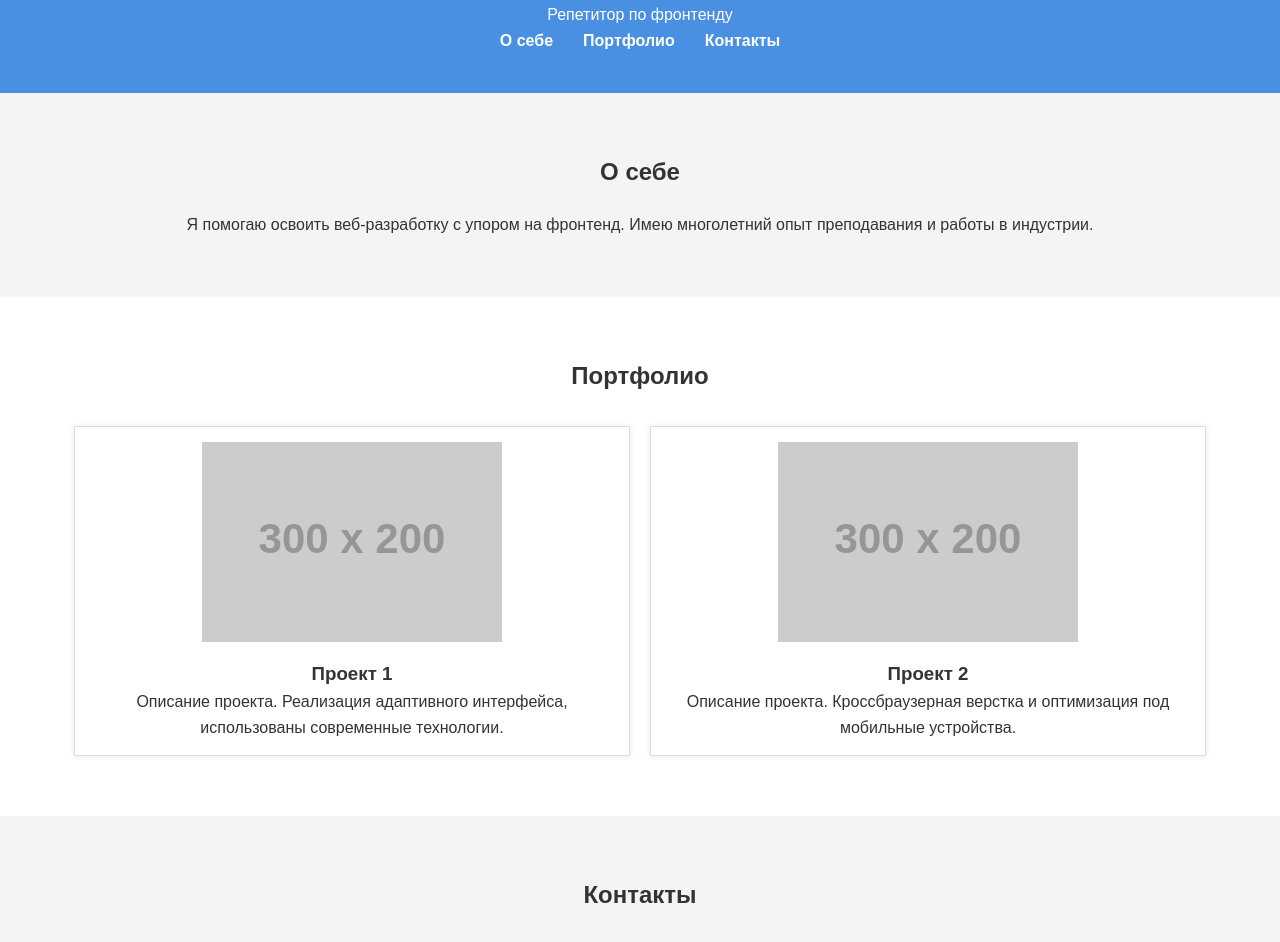
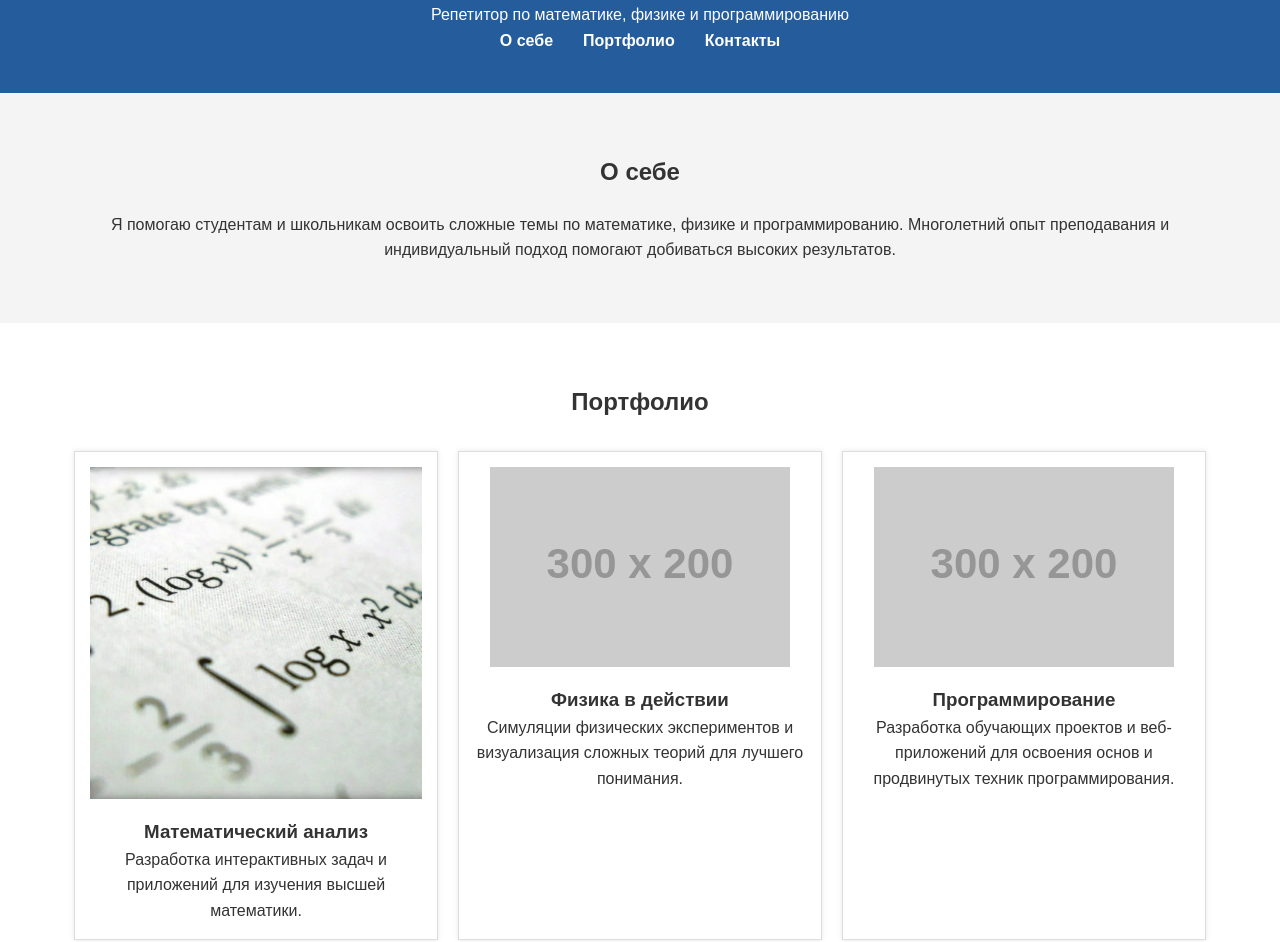
Before and after one commit to ArtZap/portfolio-site, a plain HTML site: page index.html in a window 1280 px wide. Shown: the part 99-1041 px from the top of the page. Drawn offline with Linux system fonts and the light colour scheme; placeholder pictures from the web are drawn by us.

Commit message:
add images

```diff
--- a/index.html
+++ b/index.html
@@ -3,17 +3,17 @@
   <head>
     <meta charset="UTF-8">
     <meta name="description"
-      content="Визитка репетитора по фронтенду с портфолио и формой обратной связи">
+      content="Визитка репетитора по математике, физике и программированию с портфолио и формой обратной связи">
     <meta name="viewport" content="width=device-width, initial-scale=1.0">
-    <title>Визитка репетитора</title>
+    <title>Репетитор: Математика, Физика, Программирование</title>
     <link rel="stylesheet" href="style.css">
   </head>
   <body>
     <!-- Header -->
     <header class="header">
       <div class="container">
-        <h1>Иван Иванов</h1>
-        <p>Репетитор по фронтенду</p>
+        <h1>Алексей Петров</h1>
+        <p>Репетитор по математике, физике и программированию</p>
         <nav class="nav">
           <ul>
             <li><a href="#about">О себе</a></li>
@@ -28,8 +28,9 @@
     <section id="about" class="about">
       <div class="container">
         <h2>О себе</h2>
-        <p>Я помогаю освоить веб-разработку с упором на фронтенд. Имею
-          многолетний опыт преподавания и работы в индустрии.</p>
+        <p>Я помогаю студентам и школьникам освоить сложные темы по математике,
+          физике и программированию. Многолетний опыт преподавания и
+          индивидуальный подход помогают добиваться высоких результатов.</p>
       </div>
     </section>
 
@@ -39,16 +40,25 @@
         <h2>Портфолио</h2>
         <div class="portfolio-items">
           <article class="portfolio-item">
-            <img src="https://via.placeholder.com/300x200" alt="Проект 1">
-            <h3>Проект 1</h3>
-            <p>Описание проекта. Реализация адаптивного интерфейса, использованы
-              современные технологии.</p>
+            <img src="images/math.png"
+              alt="Математический проект">
+            <h3>Математический анализ</h3>
+            <p>Разработка интерактивных задач и приложений для изучения высшей
+              математики.</p>
           </article>
           <article class="portfolio-item">
-            <img src="https://via.placeholder.com/300x200" alt="Проект 2">
-            <h3>Проект 2</h3>
-            <p>Описание проекта. Кроссбраузерная верстка и оптимизация под
-              мобильные устройства.</p>
+            <img src="https://via.placeholder.com/300x200"
+              alt="Физический проект">
+            <h3>Физика в действии</h3>
+            <p>Симуляции физических экспериментов и визуализация сложных теорий
+              для лучшего понимания.</p>
+          </article>
+          <article class="portfolio-item">
+            <img src="https://via.placeholder.com/300x200"
+              alt="Программный проект">
+            <h3>Программирование</h3>
+            <p>Разработка обучающих проектов и веб-приложений для освоения основ
+              и продвинутых техник программирования.</p>
           </article>
         </div>
       </div>
@@ -82,7 +92,7 @@
     <!-- Footer -->
     <footer class="footer">
       <div class="container">
-        <p>&copy; 2025 Иван Иванов. Все права защищены.</p>
+        <p>&copy; 2025 Алексей Петров. Все права защищены.</p>
       </div>
     </footer>
   </body>
--- a/style.css
+++ b/style.css
@@ -21,7 +21,7 @@ body {
 
 /* Header */
 .header {
-  background: #4a90e2;
+  background: #255c9b;
   color: #fff;
   padding: 20px 0;
   text-align: center;
@@ -80,7 +80,7 @@ body {
   background: #fff;
   border: 1px solid #ddd;
   padding: 15px;
-  width: calc(50% - 20px);
+  width: calc(33.33% - 20px);
   box-shadow: 0 0 5px rgba(0,0,0,0.1);
   text-align: center;
 }
@@ -157,7 +157,7 @@ button[type="submit"]:hover {
 /* Адаптивная верстка */
 @media (max-width: 768px) {
   .portfolio-item {
-    width: 100%;
+    width: calc(50% - 20px);
   }
   .nav ul {
     flex-direction: column;
@@ -166,3 +166,9 @@ button[type="submit"]:hover {
     margin: 10px 0;
   }
 }
+
+@media (max-width: 480px) {
+  .portfolio-item {
+    width: 100%;
+  }
+}
```
Also changed, not shown: images/math.png (added).
